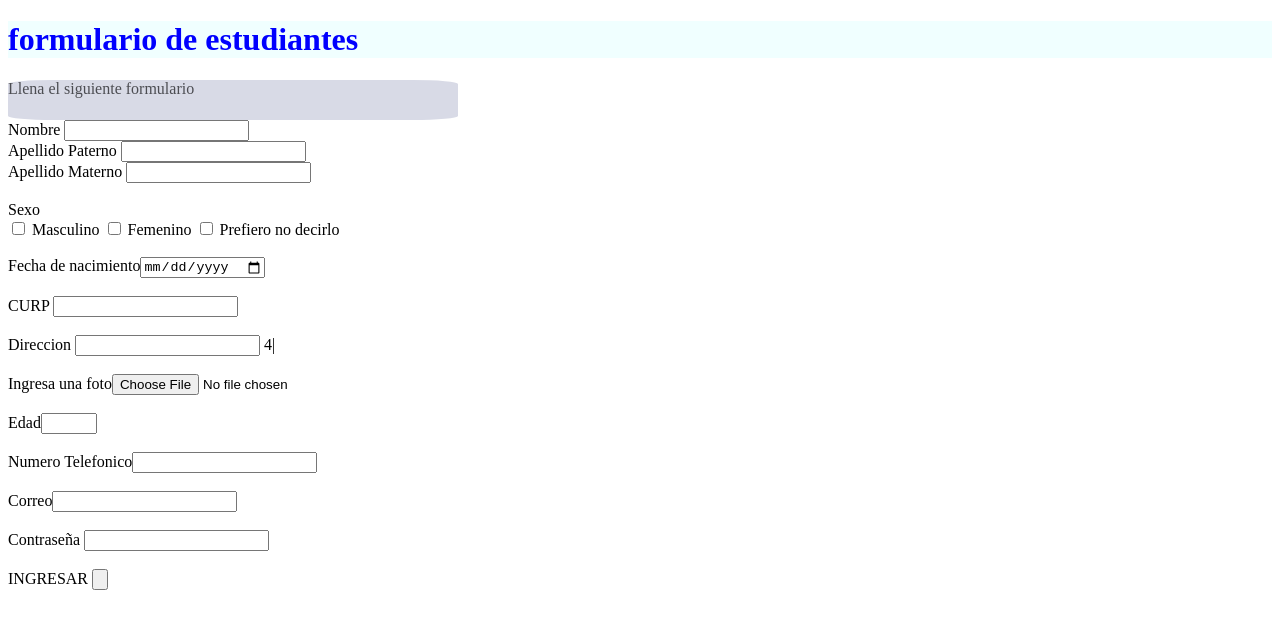
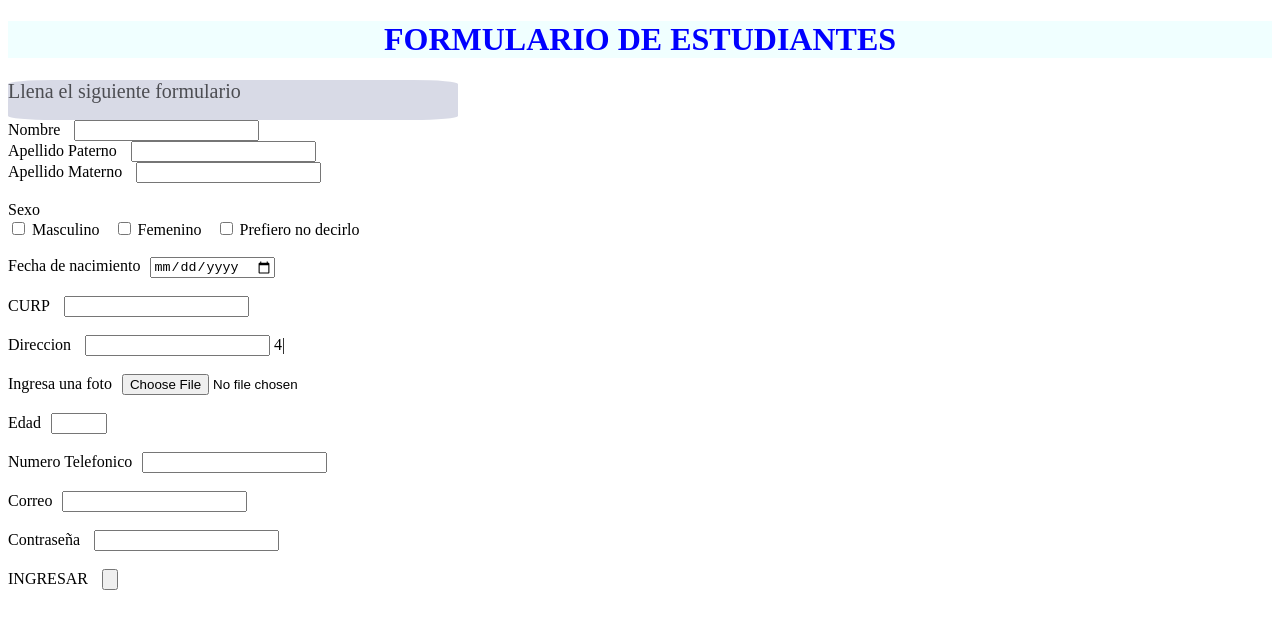
Before and after one commit to Ronaldoromero24/WEB1, a plain HTML site: page 1P/practica4.html in a window 1280 px wide. Drawn offline with Linux system fonts and the light colour scheme.

```diff
--- a/1P/css/cssp4.css
+++ b/1P/css/cssp4.css
@@ -1,6 +1,8 @@
 h1{
     color: blue;
     background-color: azure;
+    text-align: center;
+    text-transform: uppercase;
 }
 .areaBonita {
     border: 1px;
@@ -9,4 +11,9 @@ h1{
     color: #4c4d52;
     height: 40px;
     width: 450px;
+    font-size: 20px;
+
 }
+label {
+    padding-right: 10px;
+}
```
